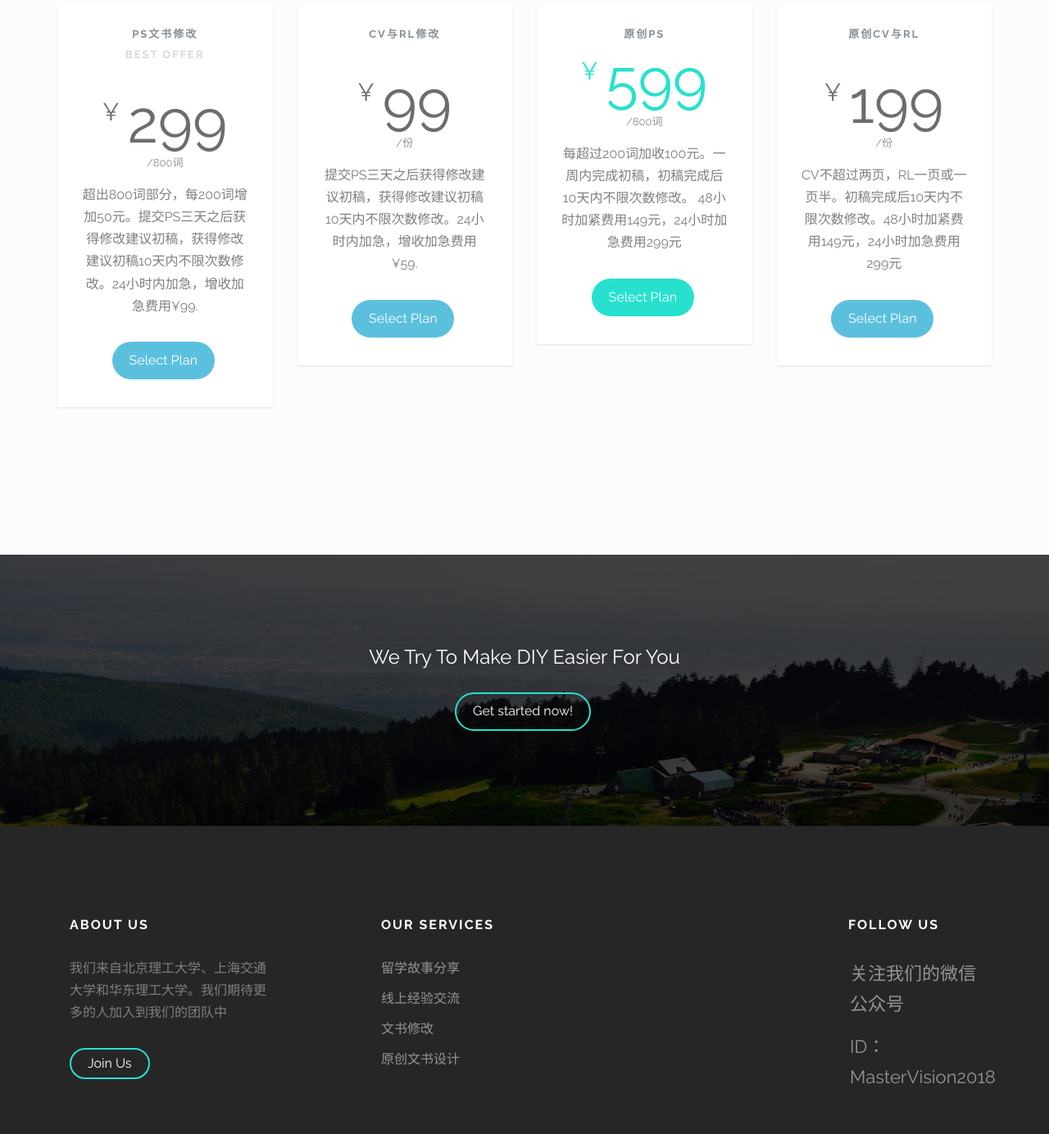
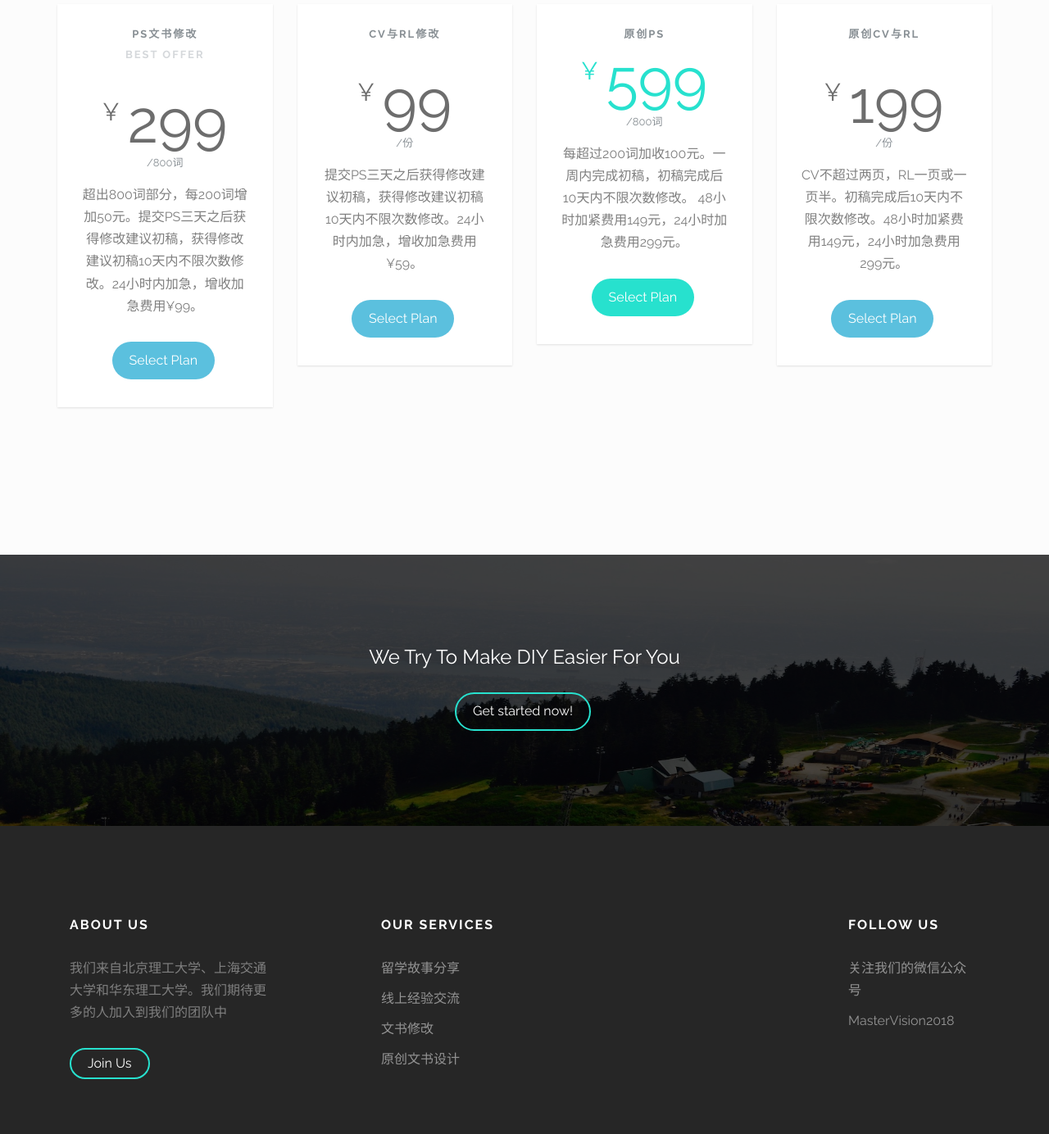
Before and after one commit to Master-Vision/Master-Vision.github.io, a plain HTML site: page index.html in a window 1280 px wide. Shown: the part 3711-5095 px from the top of the page at 82% size. Drawn offline with Linux system fonts and the light colour scheme; files whose address does not match are found by name.

Commit message:
update-index1

```diff
--- a/index.html
+++ b/index.html
@@ -396,7 +396,7 @@
 						<div class="price-box">
 							<h2 class="pricing-plan">PS文书修改 <span>Best Offer</span></h2>
 							<div class="price"><sup class="currency">¥</sup>299<small>/800词</small></div>
-							<p>超出800词部分，每200词增加50元。提交PS三天之后获得修改建议初稿，获得修改建议初稿10天内不限次数修改。24小时内加急，增收加急费用¥99.</p>
+							<p>超出800词部分，每200词增加50元。提交PS三天之后获得修改建议初稿，获得修改建议初稿10天内不限次数修改。24小时内加急，增收加急费用¥99。</p>
 							<a href="#" class="btn btn-select-plan btn-sm">Select Plan</a>
 						</div>
 					</div>
@@ -405,7 +405,7 @@
 						<div class="price-box">
 							<h2 class="pricing-plan">CV与RL修改</h2>
 							<div class="price"><sup class="currency">¥</sup>99<small>/份</small></div>
-							<p>提交PS三天之后获得修改建议初稿，获得修改建议初稿10天内不限次数修改。24小时内加急，增收加急费用¥59.</p>
+							<p>提交PS三天之后获得修改建议初稿，获得修改建议初稿10天内不限次数修改。24小时内加急，增收加急费用¥59。                           </p>
 							<a href="#" class="btn btn-select-plan btn-sm">Select Plan</a>
 						</div>
 					</div>
@@ -414,7 +414,7 @@
 						<div class="price-box popular">
 							<h2 class="pricing-plan pricing-plan-offer">原创PS </h2>
 							<div class="price"><sup class="currency">¥</sup>599<small>/800词</small></div>
-							<p>每超过200词加收100元。一周内完成初稿，初稿完成后10天内不限次数修改。 48小时加紧费用149元，24小时加急费用299元</p>
+							<p>每超过200词加收100元。一周内完成初稿，初稿完成后10天内不限次数修改。 48小时加紧费用149元，24小时加急费用299元。               </p>
 							<a href="#" class="btn btn-select-plan btn-sm">Select Plan</a>
 						</div>
 					</div>
@@ -423,7 +423,7 @@
 						<div class="price-box">
 							<h2 class="pricing-plan">原创CV与RL</h2>
 							<div class="price"><sup class="currency">¥</sup>199<small>/份</small></div>
-							<p>CV不超过两页，RL一页或一页半。初稿完成后10天内不限次数修改。48小时加紧费用149元，24小时加急费用299元</p>
+							<p>CV不超过两页，RL一页或一页半。初稿完成后10天内不限次数修改。48小时加紧费用149元，24小时加急费用299元。                       </p>
 							<a href="#" class="btn btn-select-plan btn-sm">Select Plan</a>
 						</div>
 					</div>
@@ -465,9 +465,9 @@
 
 			<div class="col-md-2 col-md-push-1 col-sm-12 col-sm-push-0 col-xs-12 col-xs-push-0">
 				<h3>Follow Us</h3>
-				<ul class="fh5co-social">
+				<ul class="float ">
 					<li><a href="#">关注我们的微信公众号</a></li>
-                    <li><a href="#">ID：MasterVision2018</a></li>
+                    <li><a href="#">MasterVision2018</a></li>
 				</ul>
 			</div>
 
```
